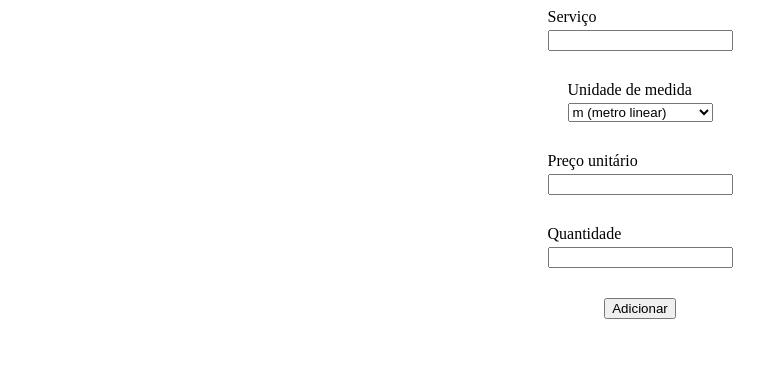
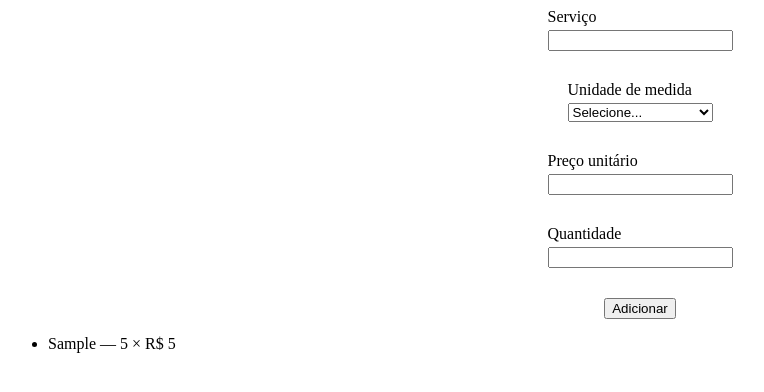
Before and after one commit to wsmithdiary/orcamento-website, a React (Vite) app: page / in a window 1280 px wide. Both pictures are taken after typing "Sample", "5", "5" into the empty fields and a click on the button "Adicionar". Shown: the top 392 px of the page, without its empty margins (0-764 px from the left). Built offline with nearby package versions, Linux system fonts and the light colour scheme.

Commit message:
test: cobre integracao do formulario, adicionar e limpar campos

```diff
--- a/package.json
+++ b/package.json
@@ -16,6 +16,7 @@
   },
   "devDependencies": {
     "@eslint/js": "^10.0.1",
+    "@testing-library/jest-dom": "^7.0.1",
     "@testing-library/react": "^16.3.2",
     "@testing-library/user-event": "^14.6.6",
     "@types/node": "^24.13.3",
--- a/src/components/Campo.tsx
+++ b/src/components/Campo.tsx
@@ -6,13 +6,14 @@ type Props = Omit<React.ComponentProps<"input">, "onChange"> & {
     onChange: (valor: string) => void
 }
 
-export default function Campo({ onChange, label, ...resto }: Props) {
+export default function Campo({ onChange, label, value, ...resto }: Props) {
     const id = useId();
     return (
         <label htmlFor={id}>
             {label}
             <input
                 {...resto}
+                value={value}
                 id={id}
                 onChange={(e) => onChange(e.target.value)}
             />
--- a/src/components/Formulario.tsx
+++ b/src/components/Formulario.tsx
@@ -18,6 +18,7 @@ export default function Formulario() {
     const [quantiaTotal, setQuantiaTotal] = useState('');
 
     const selectOpcoes = [
+        { valor: "", rotulo: "Selecione..." },
         { valor: "M", rotulo: "m (metro linear)" },
         { valor: "M2", rotulo: "m² (metro quadrado)" },
         { valor: "M3", rotulo: "m³ (metro cúbico)" },
@@ -76,6 +77,13 @@ export default function Formulario() {
                     Adicionar
                 </button>
             </form>
+            <ul>
+                {servicos.map((s, indice) => (
+                    <li key={indice}>
+                        {s.descricao} — {s.quantidade} {s.unidade} × R$ {s.precoUnitario}
+                    </li>
+                ))}
+            </ul>
         </>
     );
 }
--- a/vite.config.ts
+++ b/vite.config.ts
@@ -5,6 +5,7 @@ export default defineConfig({
   plugins: [react()],
   test: {
     environment: "jsdom",
-    globals: true
+    globals: true,
+    setupFiles: "./src/setupTests.ts",
   }
 })
```
Also changed, not shown: src/setupTests.ts (added, +1 -0 lines), 2 other files (tests, documents, lock files or other folders).
